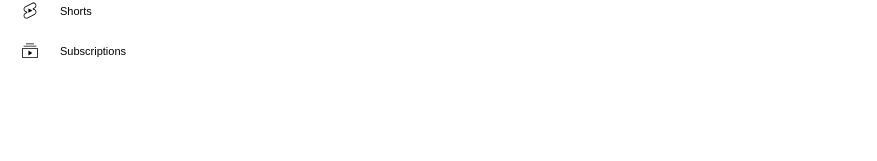
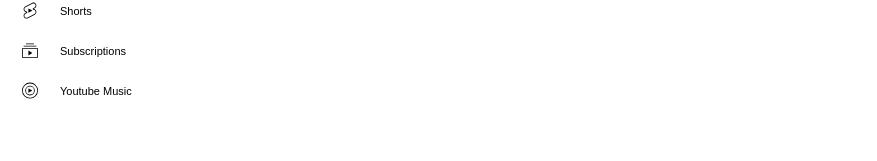
Before and after one commit to Masum-Arifin/youtube-clone, a React (Create React App) app: page / in a window 1280 px wide. Shown: the part 133-294 px from the top of the page, without its empty margins (0-877 px from the left). Built offline with nearby package versions, Linux system fonts and the light colour scheme.

Commit message:
music svg adedd

```diff
--- a/src/Sidebar.js
+++ b/src/Sidebar.js
@@ -75,6 +75,24 @@ const Sidebar = () => {
         <span className="sidebar-text">Subscriptions</span>
       </div>
 
+      <div className="sidebar-items d-flex align-items-center active">
+        <svg
+          viewBox="0 0 24 25"
+          preserveAspectRatio="xMidYMid meet"
+          focusable="false"
+          class="style-scope yt-icon"
+          style={{ width: "20px", height: "20px", margin: "0px 20px" }}
+        >
+          <g class="style-scope yt-icon">
+            <path
+              d="M10 9.35L15 12l-5 2.65zM12 7a5 5 0 105 5 5 5 0 00-5-5m0-1a6 6 0 11-6 6 6 6 0 016-6zm0-3a9 9 0 109 9 9 9 0 00-9-9m0-1A10 10 0 112 12 10 10 0 0112 2z"
+              class="style-scope yt-icon"
+            ></path>
+          </g>
+        </svg>
+        <span className="sidebar-text">Youtube Music</span>
+      </div>
+<p></p>
         </div>
     );
 };
```
